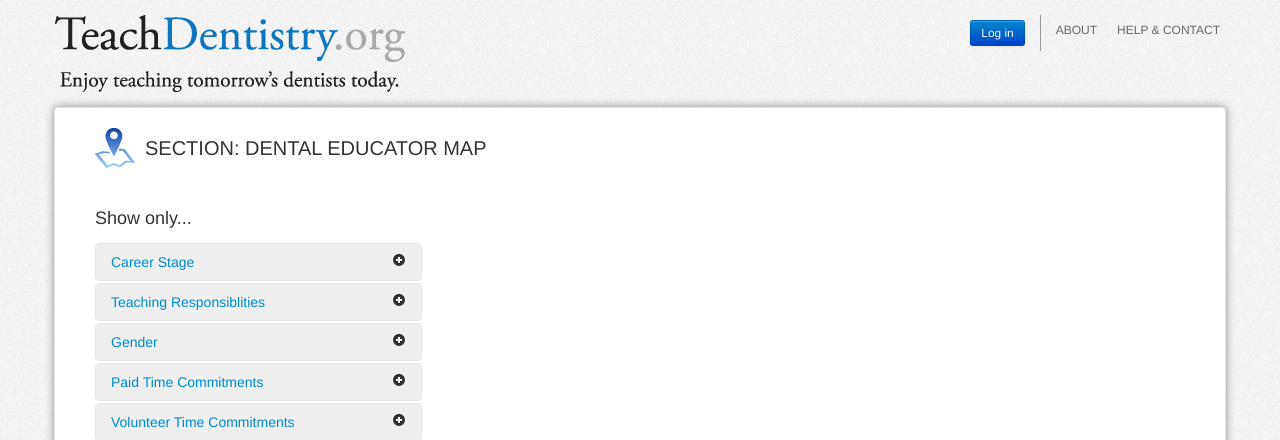
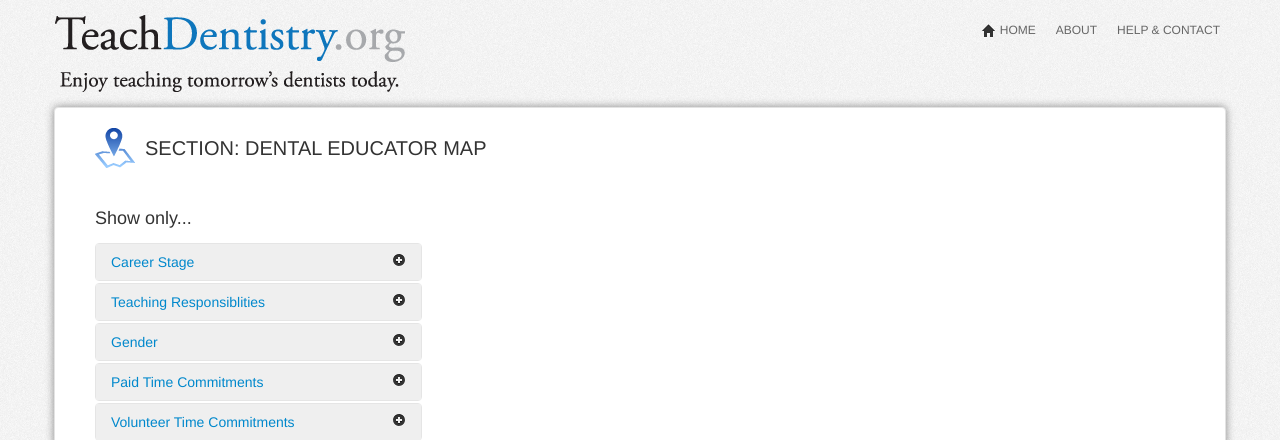
Before and after one commit to ccnmtl/teachdentistry, a Django app: template teachdentistry/templates/main/map.html in a window 1280 px wide. Shown: the top 440 px of the page. Run offline with Django 3.2, Linux system fonts and the light colour scheme; the template is opened without the code that fills it: most values are stand-ins (such as "Sample title", 1, 10 or a date in 2020); parts of the project's set-up code (start-up, migrations or seed data) failed here and were passed over; some libraries are stand-ins or nearby versions.

Commit message:
Login button change to Home link

```diff
--- a/teachdentistry/templates/base_teachdentistry.html
+++ b/teachdentistry/templates/base_teachdentistry.html
@@ -32,14 +32,14 @@
         <div id="logo-project"><a href="/"></a></div>
         <ul id="sitewide-pages">
         {% block usernav %}
-            <li id="user-status">
+
             {% if request.user.is_anonymous %}
-                <a href="/accounts/login/?next=/" class="btn btn-small btn-primary">Log in</a>
+                <li class="flatpages"><a href="/accounts/login/?next=/"><i class="icon-home"></i> HOME</a></li>
             {% else %}
-                Hello, {% if request.user.first_name %}{{request.user.first_name}}{% else %}{{request.user.username}}{% endif %}
-                <a href="/logout/" class="btn btn-mini btn-danger">Log out</a>
+                <li id="user-status">Hello, {% if request.user.first_name %}{{request.user.first_name}}{% else %}{{request.user.username}}{% endif %}
+                 <a href="/logout/" class="btn btn-mini btn-danger">Log out</a></li>
             {% endif %}
-            </li>
+
         {% endblock %}
             <li class="flatpages"><a href="/pages/about/">ABOUT</a></li>
             <li class="flatpages"><a href="/pages/help/">HELP & CONTACT</a></li>
```
